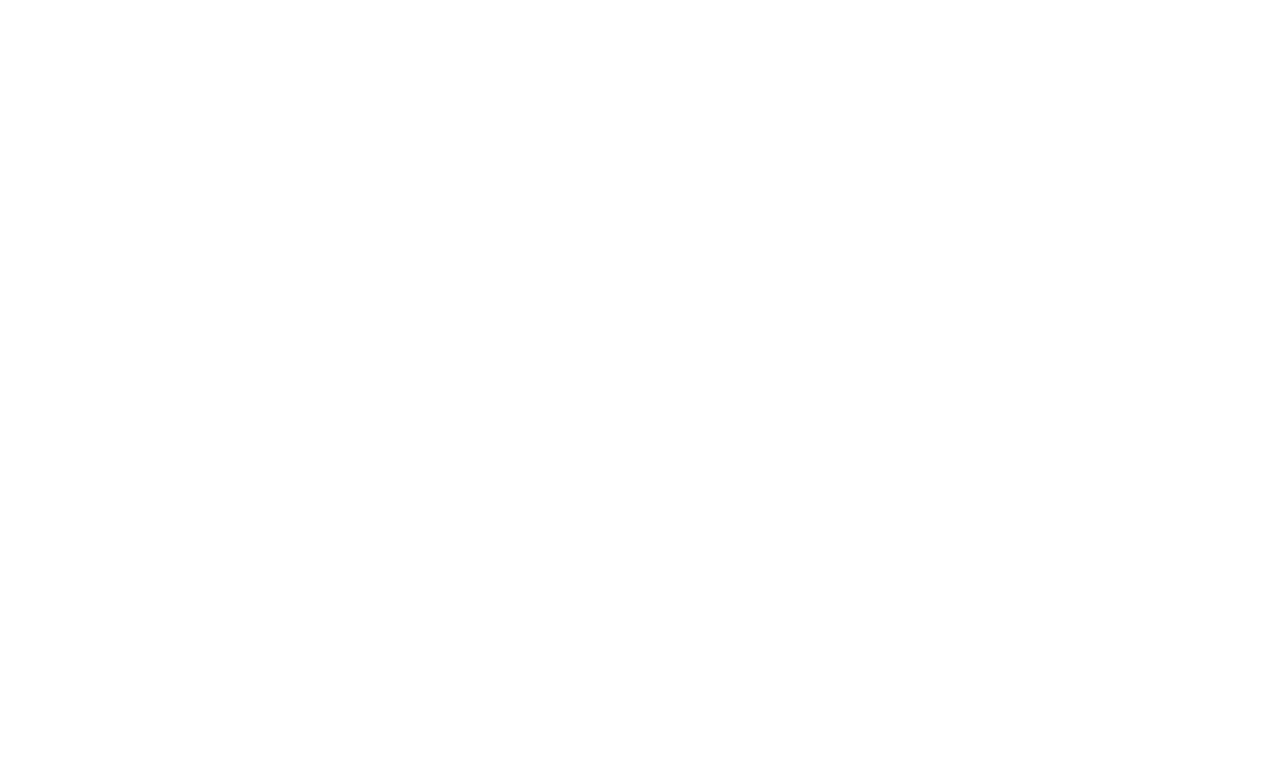
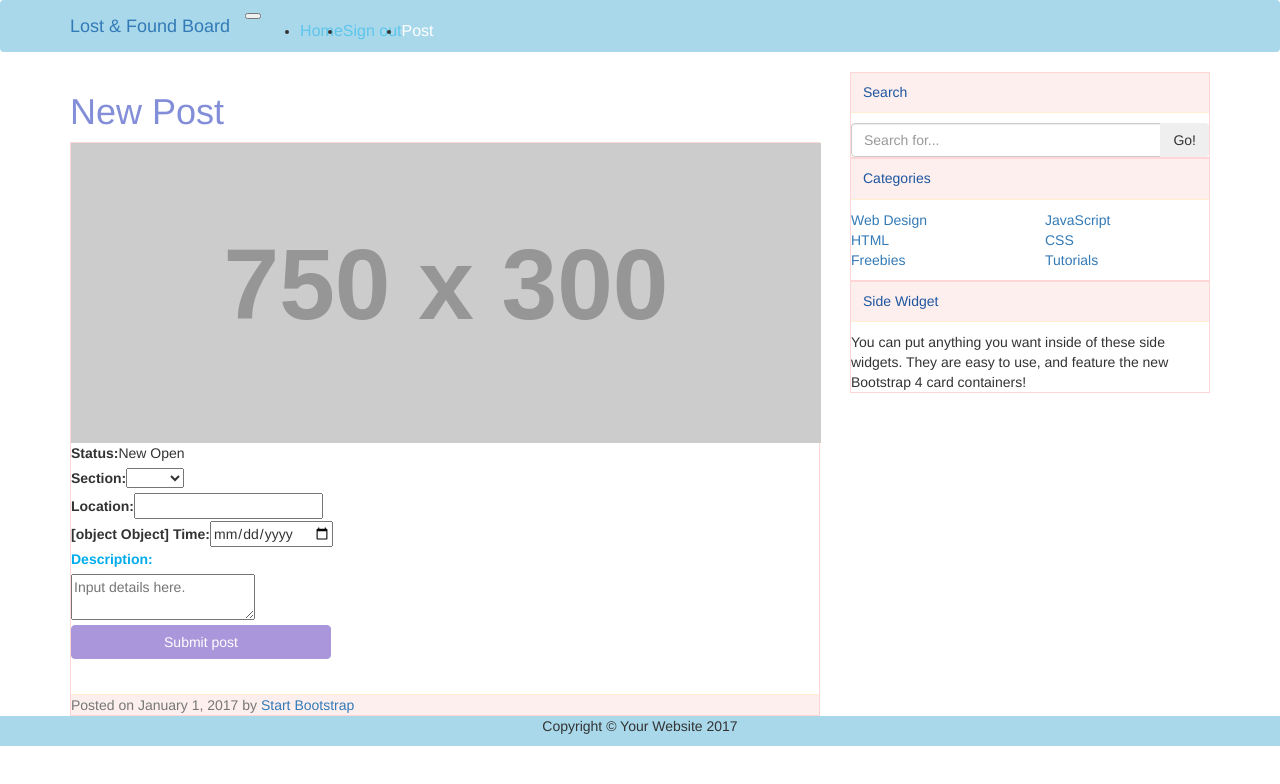
Before and after one commit to xipeter/Lost-Find, an Angular app in the folder angular/App/: page /newpost in a window 1280 px wide. Before the commit this address led to /. Shown: the top 784 px of the page. Built offline with nearby package versions, Linux system fonts and the light colour scheme.

Commit message:
Add new post page.

```diff
--- a/angular/App/src/app/app.module.ts
+++ b/angular/App/src/app/app.module.ts
@@ -16,10 +16,11 @@
 import {UserService} from "./user.service";
 import { DetailCompenent } from './detail.component';
 import { HomeService } from './home.service';
+import {NewpostComponent} from "./newpost.component";
 
 @NgModule({
   declarations: [
-    AppComponent,HomeComponent,LoginComponent,SignupComponent,DetailCompenent
+    AppComponent,HomeComponent,LoginComponent,SignupComponent,DetailCompenent,NewpostComponent
   ],
   imports: [
 
--- a/angular/App/src/app/app.routing.module.ts
+++ b/angular/App/src/app/app.routing.module.ts
@@ -6,6 +6,7 @@
 import { LoginComponent } from './login.component';
 import {SignupComponent} from "./signup.component";
 import { DetailCompenent } from './detail.component';
+import {NewpostComponent} from "./newpost.component";
 
 
 const route:Routes=[
@@ -27,7 +28,11 @@
     },{
         path:'detail/:id',
         component:DetailCompenent
+    },{
+        path:'newpost',
+        component:NewpostComponent
     }
+
 ]
 
 @NgModule({
--- a/angular/App/src/app/detail.html
+++ b/angular/App/src/app/detail.html
@@ -13,7 +13,7 @@
                         <a class="nav-link" href="/home" id="signOut-hover">Sign out</a>
                     </li>
                     <li class="nav-item">
-                        <a class="nav-link" href="#">Contact</a>
+                        <a class="nav-link" href="/newpost" id="newPost-hover">Post</a>
                     </li>
                 </ul>
             </div>
--- a/angular/App/src/app/home.html
+++ b/angular/App/src/app/home.html
@@ -17,7 +17,7 @@
             <a class="nav-link" href="/signup" id="signUp-hover">Sign up</a>
           </li>
           <li class="nav-item">
-            <a class="nav-link" href="#">Contact</a>
+            <a class="nav-link" href="/newpost" id="newPost-hover">Post</a>
           </li>
         </ul>
       </div>
--- /dev/null
+++ b/angular/App/src/app/newpost.component.ts
@@ -0,0 +1,69 @@
+
+import { Component, OnInit } from '@angular/core';
+import {ActivatedRoute,ParamMap } from '@angular/router';
+import { Router } from '@angular/router';
+import { HttpClient } from '@angular/common/http';
+import "rxjs/add/operator/switchMap";
+import {User} from "./user";
+import {ReturnObj} from "./returnobj";
+
+@Component({
+    selector:'newpost',
+    templateUrl:'./newpost.html',
+    styleUrls:['../css/blog-home.css']
+
+})
+
+export class NewpostComponent implements OnInit {
+
+    sections = ['lost', 'found'];
+
+
+
+    ngOnInit(): void {
+
+
+    }
+    constructor(
+        private user: User,
+        private router:Router,
+        private http:HttpClient,
+        private returnObj: ReturnObj
+    ){}
+
+    detail;
+
+    // get current user???
+
+    newPost(form) {
+
+        let newPost = {
+            email:this.user.email,
+            title:form.value.title,
+            type: form.value.section,
+            key_time: form.value.key_time,
+            location: form.value.location,
+            desc: form.value.desc
+
+        }
+        this.http.post('http://155.254.33.141:9000/api/users/posts', newPost)
+            .subscribe(
+                data => {
+                    if(data['status'] == 1){
+                        this.returnObj.code = 1;
+                        this.returnObj.Message = 'Submit succeed!';
+                        this.router.navigate(['/home']);
+
+                    }else{
+                        this.returnObj.code = 0;
+                        this.returnObj.Message = 'Please try again';
+                    }
+
+
+                },
+                error => {
+                    console.log(error);
+                });
+    }
+
+}
--- /dev/null
+++ b/angular/App/src/app/newpost.html
@@ -0,0 +1,147 @@
+<nav class="navbar navbar-expand-lg navbar-dark bg-dark fixed-top">
+    <div class="container">
+        <a class="navbar-brand" href="#">Lost & Found Board</a>
+        <button class="navbar-toggler" type="button" data-toggle="collapse" data-target="#navbarResponsive" aria-controls="navbarResponsive" aria-expanded="false" aria-label="Toggle navigation">
+            <span class="navbar-toggler-icon"></span>
+        </button>
+        <div class="collapse navbar-collapse" id="navbarResponsive">
+            <ul class="navbar-nav ml-auto">
+                <li class="nav-item active">
+                    <a class="nav-link" href="/home" id="home-hover">Home</a>
+                </li>
+                <li class="nav-item">
+                    <a class="nav-link" href="/home" id="signOut-hover">Sign out</a>
+                </li>
+                <li class="nav-item">
+                    <a class="nav-link" href="/newpost" id="newPost">Post</a>
+                </li>
+            </ul>
+        </div>
+    </div>
+</nav>
+
+<!-- Page Content -->
+<div class="container">
+
+    <div class="row">
+
+        <!-- Blog Entries Column -->
+        <div class="col-md-8">
+
+            <h1 class="my-4">New Post
+                <!--<small>Secondary Text</small>-->
+            </h1>
+
+            <!-- Blog Post -->
+            <div class="card mb-4">
+                <img class="card-img-top" src="http://placehold.it/750x300" alt="Card image cap">
+                <div class="card-body">
+                    <!--<h2 class="card-title">&#128148 Red scarf lost</h2>-->
+                    <form #postForm="ngForm" (ngSubmit)="newPost(postForm)" class="post-form">
+                        <div class="form-group">
+                            <label for="status" class="post-label">Status: </label>
+                            <span class="post-span" id="status">New Open</span><br>
+                            <label for="section" class="post-label">Section: </label>
+                            <select required ngModel #section="ngModel" name="section" id="section"
+                                    (ngModel)="sections">
+                                <option *ngFor="let section of sections">{{section}}</option>
+                            </select>
+                            <br>
+                            <label for="location" class="post-label">Location: </label>
+                            <input type="text" class="post-input" id="location"><br>
+                            <label for="key_time" class="post-label">{{section}} Time: </label>
+                            <input ngModel #keyTime="ngModel" name="key_time" type="date" class="post-input" id="key_time"><br>
+                            <label for="description" class="detail-label">Description: </label><br>
+                            <textarea ngModel #description="ngModel" class="detail-desc" name="description" id="description" placeholder="Input details here."></textarea>
+                            <br>
+                            <button class="btn btn-primary" style="width: 260px">Submit post</button>
+
+                        </div>
+
+
+                        <br>
+                        <!--<button class="btn btn-primary" (click)='goback()' >Go Back &larr;</button>-->
+                    </form>
+                </div>
+                <div class="card-footer text-muted">
+                    Posted on January 1, 2017 by
+                    <a href="#">Start Bootstrap</a>
+                </div>
+            </div>
+
+        </div>
+
+        <!-- Sidebar Widgets Column -->
+        <div class="col-md-4">
+
+            <!-- Search Widget -->
+            <div class="card my-4">
+                <h5 class="card-header">Search</h5>
+                <div class="card-body">
+                    <div class="input-group">
+                        <input type="text" class="form-control" placeholder="Search for...">
+                        <span class="input-group-btn">
+                      <button class="btn btn-secondary" type="button">Go!</button>
+                    </span>
+                    </div>
+                </div>
+            </div>
+
+            <!-- Categories Widget -->
+            <div class="card my-4">
+                <h5 class="card-header">Categories</h5>
+                <div class="card-body">
+                    <div class="row">
+                        <div class="col-lg-6">
+                            <ul class="list-unstyled mb-0">
+                                <li>
+                                    <a href="#">Web Design</a>
+                                </li>
+                                <li>
+                                    <a href="#">HTML</a>
+                                </li>
+                                <li>
+                                    <a href="#">Freebies</a>
+                                </li>
+                            </ul>
+                        </div>
+                        <div class="col-lg-6">
+                            <ul class="list-unstyled mb-0">
+                                <li>
+                                    <a href="#">JavaScript</a>
+                                </li>
+                                <li>
+                                    <a href="#">CSS</a>
+                                </li>
+                                <li>
+                                    <a href="#">Tutorials</a>
+                                </li>
+                            </ul>
+                        </div>
+                    </div>
+                </div>
+            </div>
+
+            <!-- Side Widget -->
+            <div class="card my-4">
+                <h5 class="card-header">Side Widget</h5>
+                <div class="card-body">
+                    You can put anything you want inside of these side widgets. They are easy to use, and feature the new Bootstrap 4 card containers!
+                </div>
+            </div>
+
+        </div>
+
+    </div>
+    <!-- /.row -->
+
+</div>
+<!-- /.container -->
+
+<!-- Footer -->
+<footer class="py-5 bg-dark">
+    <div class="container">
+        <p class="m-0 text-center text-white">Copyright &copy; Your Website 2017</p>
+    </div>
+    <!-- /.container -->
+</footer>
--- a/angular/App/src/app/signup.html
+++ b/angular/App/src/app/signup.html
@@ -17,7 +17,7 @@
                     <a class="nav-link" href="/signup" id="signUp">Sign up</a>
                 </li>
                 <li class="nav-item">
-                    <a class="nav-link" href="#">Contact</a>
+                    <a class="nav-link" href="/newpost" id="newPost-hover">Post</a>
                 </li>
             </ul>
         </div>
--- a/angular/App/src/css/blog-home.css
+++ b/angular/App/src/css/blog-home.css
@@ -35,11 +35,11 @@
   font-size: initial;
 }
 
-a#home, a#signUp, a#signIn {
+a#home, a#signUp, a#signIn, a#newPost {
   color: #fff;
 }
 
-a#home-hover:hover, a#signIn-hover:hover, a#signUp-hover:hover, a#signOut-hover:hover {
+a#home-hover:hover, a#signIn-hover:hover, a#signUp-hover:hover, a#signOut-hover:hover, a#newPost-hover:hover {
   color: #E3EFF3;
 }
 
```
